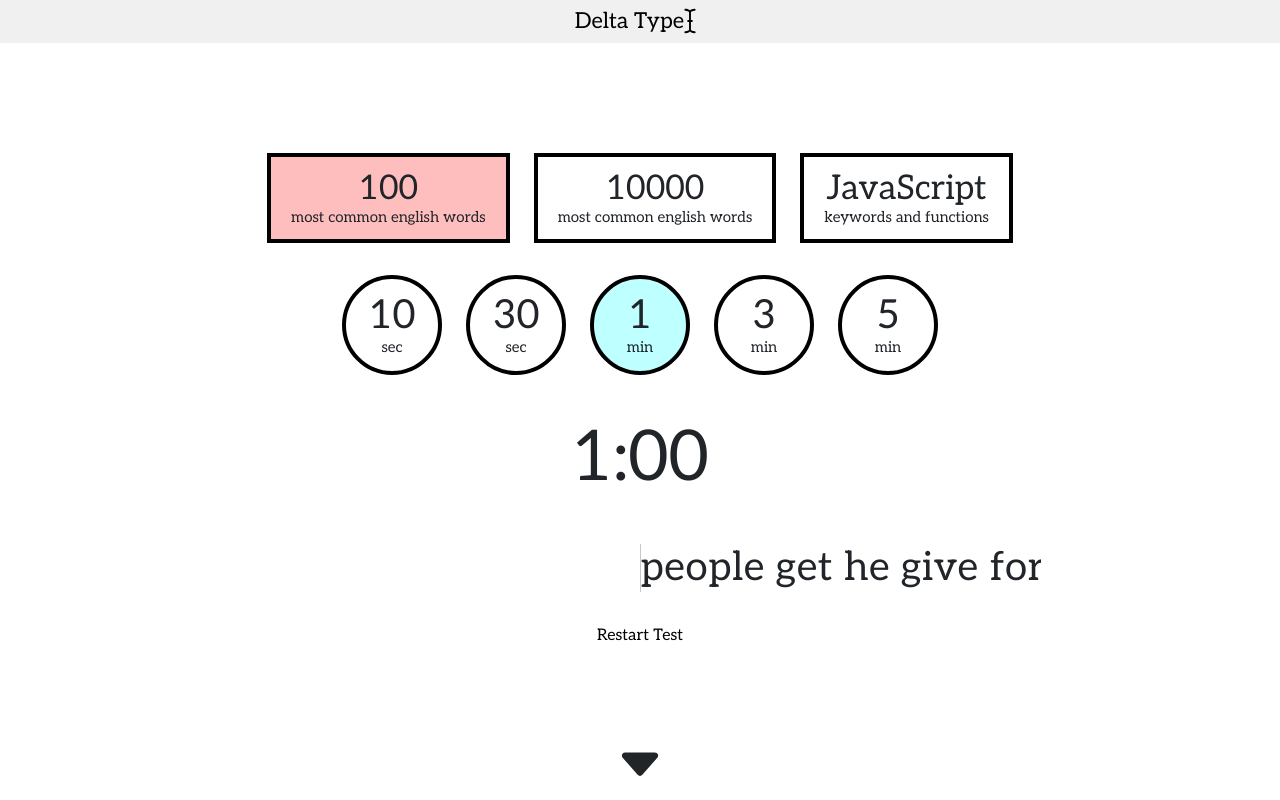
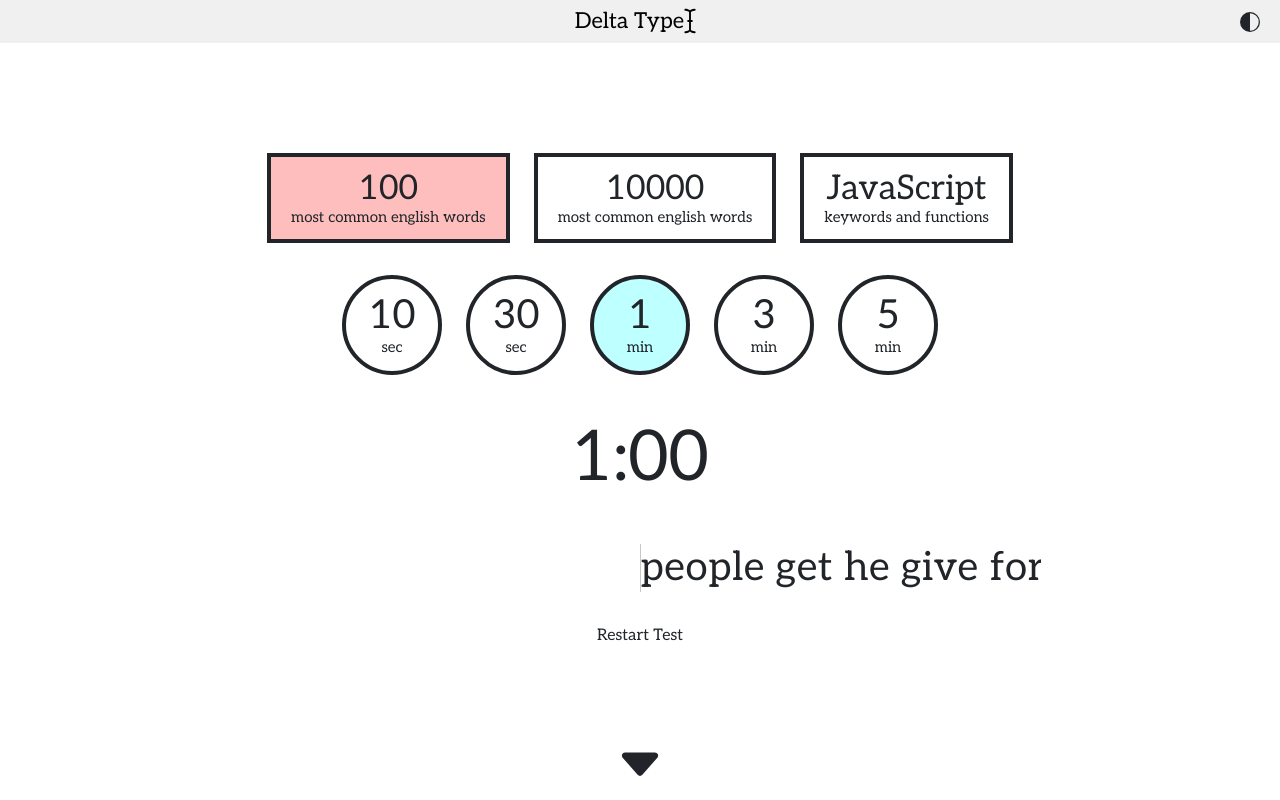
Before and after one commit to vince-smdt/delta-type, a React (Vite) app: page / in a window 1280 px wide. Shown: the top 800 px of the page. Built offline with nearby package versions, Linux system fonts and the light colour scheme.

Commit message:
Add dark mode

```diff
--- a/src/App.css
+++ b/src/App.css
@@ -31,3 +31,9 @@
   display: flex;
   gap: 1.5em;
 }
+
+.dark-mode {
+  background-color: rgb(25, 25, 25);
+  color: white;
+  border-color: white;
+}
--- a/src/App.tsx
+++ b/src/App.tsx
@@ -34,6 +34,7 @@ function App() {
   let [selectedWordListButtonId, setSelectedWordListButtonId] = useState(0);
 
   const length = 10000;
+  const appBoxRef = useRef<HTMLDivElement>(null);
   const textBoxRef = useRef<HTMLDivElement>(null); // TypingTestTextBox ref
 
   const updateStats = (charsTyped: number, accuracy: number) => {
@@ -98,6 +99,11 @@ function App() {
     textBoxRef.current?.focus();
   };
 
+  const toggleDarkMode = () => {
+    console.log("test");
+    appBoxRef.current?.classList.toggle("dark-mode");
+  };
+
   useEffect(() => {
     // Auto-focus typing test text box
     textBoxRef.current?.focus();
@@ -113,8 +119,8 @@ function App() {
   }, [testFinished]);
 
   return (
-    <div>
-      <Header />
+    <div ref={appBoxRef}>
+      <Header onClickDarkMode={toggleDarkMode} />
       <div id="global-box">
         {!testInProgress && !testFinished && (
           <div id="word-list-buttons">
--- a/src/components/Header.tsx
+++ b/src/components/Header.tsx
@@ -1,6 +1,10 @@
 import "./styles/Header.css";
 
-const Header = () => {
+interface Props {
+  onClickDarkMode: Function;
+}
+
+const Header = ({ onClickDarkMode }: Props) => {
   return (
     <div id="header">
       <a href="https://delta-type.netlify.app">
@@ -16,6 +20,18 @@ const Header = () => {
           <path d="M5 2a.5.5 0 0 1 .5-.5c.862 0 1.573.287 2.06.566.174.099.321.198.44.286.119-.088.266-.187.44-.286A4.17 4.17 0 0 1 10.5 1.5a.5.5 0 0 1 0 1c-.638 0-1.177.213-1.564.434a3.5 3.5 0 0 0-.436.294V7.5H9a.5.5 0 0 1 0 1h-.5v4.272c.1.08.248.187.436.294.387.221.926.434 1.564.434a.5.5 0 0 1 0 1 4.17 4.17 0 0 1-2.06-.566A5 5 0 0 1 8 13.65a5 5 0 0 1-.44.285 4.17 4.17 0 0 1-2.06.566.5.5 0 0 1 0-1c.638 0 1.177-.213 1.564-.434.188-.107.335-.214.436-.294V8.5H7a.5.5 0 0 1 0-1h.5V3.228a3.5 3.5 0 0 0-.436-.294A3.17 3.17 0 0 0 5.5 2.5.5.5 0 0 1 5 2m2.648 10.645" />
         </svg>
       </a>
+      <svg
+        id="dark-mode-icon"
+        xmlns="http://www.w3.org/2000/svg"
+        width="20"
+        height="20"
+        fill="currentColor"
+        className="bi bi-circle-half"
+        viewBox="0 0 16 16"
+        onClick={() => onClickDarkMode()}
+      >
+        <path d="M8 15A7 7 0 1 0 8 1zm0 1A8 8 0 1 1 8 0a8 8 0 0 1 0 16" />
+      </svg>
     </div>
   );
 };
--- a/src/components/TypingTestTextBox.tsx
+++ b/src/components/TypingTestTextBox.tsx
@@ -226,7 +226,7 @@ const TypingTestTextBox = forwardRef<HTMLDivElement, Props>(
         </div>
         <div id="cursor" ref={cursorRef}></div>
         <div id="untyped-chars" className="char-container">
-          <span className="text-dark">{untypedChars}</span>
+          <span>{untypedChars}</span>
         </div>
       </div>
     );
--- a/src/components/styles/Footer.css
+++ b/src/components/styles/Footer.css
@@ -2,6 +2,10 @@
   background-color: rgb(240, 240, 240);
   padding: 4em;
   position: relative;
+}
+
+.dark-mode #footer {
+  background-color: rgb(40, 40, 40);
 }
 
 #footer #footer-arrow {
@@ -15,12 +19,21 @@
   cursor: pointer;
 }
 
+#footer svg:hover {
+  color: rgb(181, 181, 181);
+  cursor: pointer;
+}
+
 #footer div {
   text-align: center;
 }
 
 #footer div a {
   color: black;
+}
+
+.dark-mode #footer div a {
+  color: white;
 }
 
 #footer em {
--- a/src/components/styles/Header.css
+++ b/src/components/styles/Header.css
@@ -7,6 +7,11 @@
   left: 0;
   top: 0;
   width: 100%;
+  user-select: none;
+}
+
+.dark-mode #header {
+  background-color: rgb(40, 40, 40);
 }
 
 #header a {
@@ -14,6 +19,17 @@
   color: black;
 }
 
+.dark-mode #header a {
+  color: white;
+}
+
 #header svg {
   margin: -0.1em 0 0 -0.4em;
 }
+
+#header #dark-mode-icon {
+  position: absolute;
+  right: 20px;
+  top: 14px;
+  cursor: pointer;
+}
--- a/src/components/styles/RestartButton.css
+++ b/src/components/styles/RestartButton.css
@@ -1,5 +1,4 @@
 #restart-button {
-  color: black;
   cursor: pointer;
   user-select: none;
 }
--- a/src/components/styles/TimeButton.css
+++ b/src/components/styles/TimeButton.css
@@ -4,7 +4,7 @@
   justify-content: center;
   align-items: center;
 
-  border: 4px solid black;
+  border: 4px solid;
   padding: 20px;
   width: 100px;
   height: 100px;
@@ -18,8 +18,16 @@
   background-color: rgb(230, 255, 255);
 }
 
+.dark-mode .time-button:hover {
+  background-color: rgb(40, 100, 100);
+}
+
 .time-button.selected {
   background-color: rgb(190, 255, 255);
+}
+
+.dark-mode .time-button.selected {
+  background-color: rgb(60, 150, 150);
 }
 
 .time-button div:nth-child(1) {
--- a/src/components/styles/TypingTestTextBox.css
+++ b/src/components/styles/TypingTestTextBox.css
@@ -10,10 +10,16 @@
 
 /* CURSOR */
 
-@keyframes cursor-animation {
+@keyframes cursor-animation-light-mode {
   0% {border-color: rgba(0, 0, 0, 1);}
   50% {border-color: rgba(0, 0, 0, 0);}
   100% {border-color: rgba(0, 0, 0, 1);}
+}
+
+@keyframes cursor-animation-dark-mode {
+  0% {border-color: rgb(255, 255, 255, 1);}
+  50% {border-color: rgba(255, 255, 255, 0);}
+  100% {border-color: rgb(255, 255, 255, 1);}
 }
 
 #cursor {
@@ -21,10 +27,14 @@
 }
 
 .cursor-animation {
-  animation-name: cursor-animation;
+  animation-name: cursor-animation-light-mode;
   animation-duration: 1s;
   animation-iteration-count: infinite;
   animation-delay: 0s;
+}
+
+.dark-mode .cursor-animation {
+  animation-name: cursor-animation-dark-mode;
 }
 
 
--- a/src/components/styles/WordListButton.css
+++ b/src/components/styles/WordListButton.css
@@ -4,7 +4,7 @@
   justify-content: center;
   align-items: center;
 
-  border: 4px solid black;
+  border: 4px solid;
   padding: 20px;
   height: 90px;
 
@@ -16,8 +16,16 @@
   background-color: rgb(255, 230, 230);
 }
 
+.dark-mode .word-list-button:hover {
+  background-color: rgb(100, 40, 40);
+}
+
 .word-list-button.selected {
   background-color: rgb(255, 190, 190);
+}
+
+.dark-mode .word-list-button.selected {
+  background-color: rgb(160, 60, 60);
 }
 
 .word-list-button div:nth-child(1) {
```
